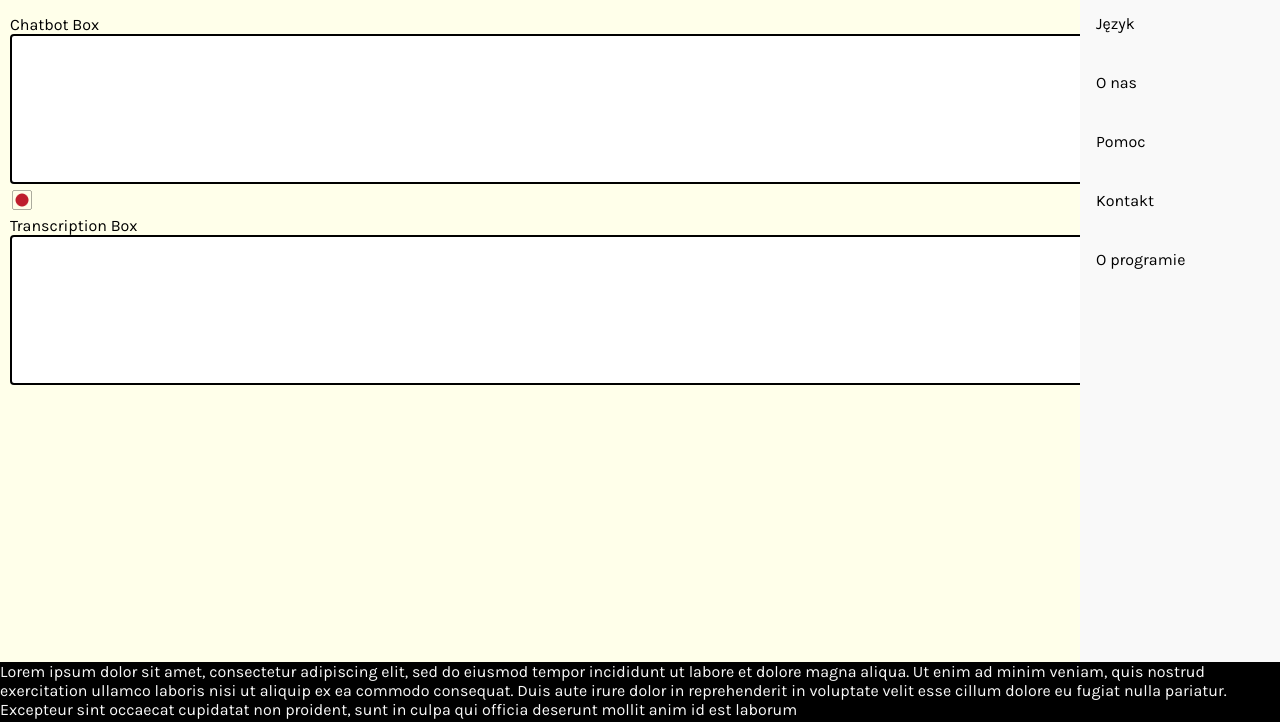
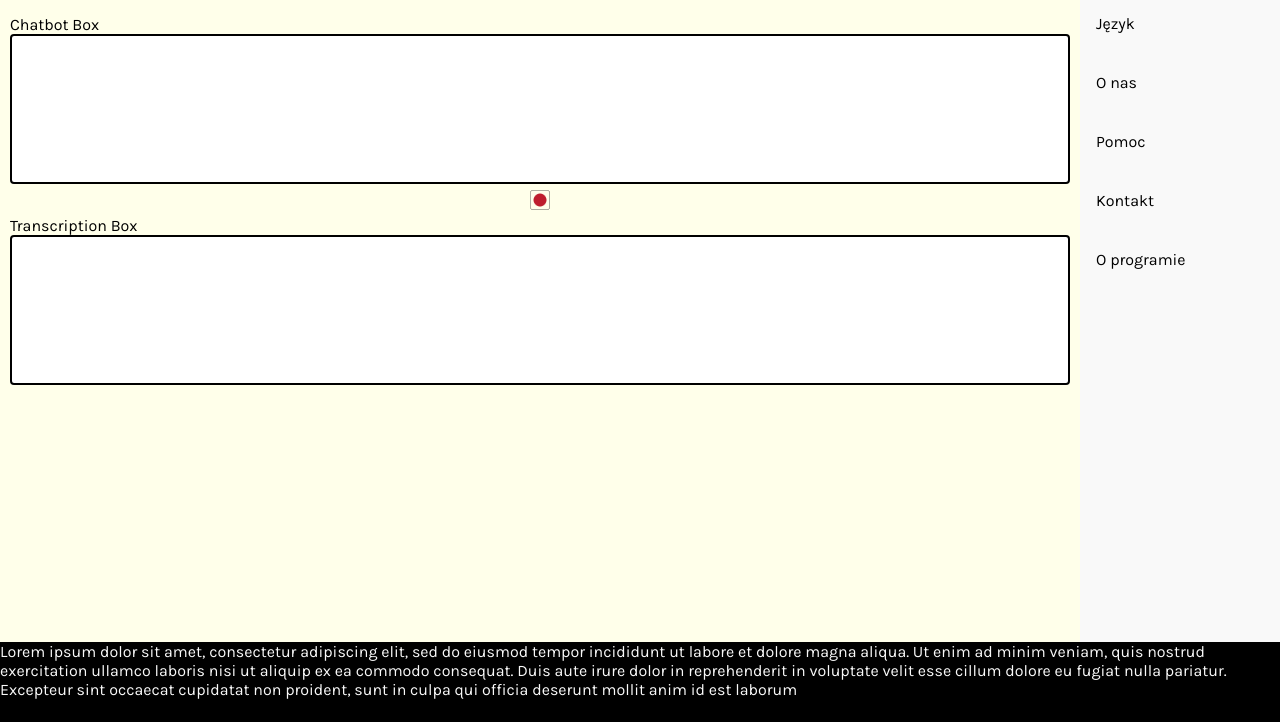
Before and after one commit to nlp-ug-2018-19/Panda3, a plain HTML site: page index.html in a window 1280 px wide. Shown: the part 78-800 px from the top of the page. Drawn offline with Linux system fonts and the light colour scheme; a web font is replaced by a local one.

Commit message:
update index.html and mystyle.css with flex to solve the scaling issue

```diff
--- a/index.html
+++ b/index.html
@@ -7,11 +7,14 @@
     <link rel="stylesheet" type="text/css" href="mystyle.css">
 
 </head>
-<body>
-    <div>
+<div class=>
     <!--Logo and name-->
     <h1><img id="logo" src="images/robot.png" alt="add logo here"> Chatbot</h1>
 </div>
+
+<body>
+    <div class='container'>
+        <div class='main_part'>
             <div id="content">
                 <!--Chatbot Box here-->
                 Chatbot Box
@@ -21,7 +24,7 @@
                     </textarea>
                 </div>
             </div>
-    <div id="content">
+            <div id="rec-button-wrapper"  >
                 <!--Recording button-->
                 <img id="rec-button" src="images/rec-button.png" alt="Record your message">
             </div>
@@ -34,6 +37,8 @@
                     </textarea>
                 </div>
         </div>
+            </div>
+            <div class='sidebar_part'>
                 <div>
                     <!--Sidebar-->
                     <ul>
@@ -44,7 +49,9 @@
                         <li>O programie</li>
                     </ul>
                 </div>
+            </div>
+            <div class='footer'>
+                Lorem ipsum dolor sit amet, consectetur adipiscing elit, sed do eiusmod tempor incididunt ut labore et dolore magna aliqua. Ut enim ad minim veniam, quis nostrud exercitation ullamco laboris nisi ut aliquip ex ea commodo consequat. Duis aute irure dolor in reprehenderit in voluptate velit esse cillum dolore eu fugiat nulla pariatur. Excepteur sint occaecat cupidatat non proident, sunt in culpa qui officia deserunt mollit anim id est laborum
+            </div>
+    </div>
 </body>
-<footer>
-    Lorem ipsum dolor sit amet, consectetur adipiscing elit, sed do eiusmod tempor incididunt ut labore et dolore magna aliqua. Ut enim ad minim veniam, quis nostrud exercitation ullamco laboris nisi ut aliquip ex ea commodo consequat. Duis aute irure dolor in reprehenderit in voluptate velit esse cillum dolore eu fugiat nulla pariatur. Excepteur sint occaecat cupidatat non proident, sunt in culpa qui officia deserunt mollit anim id est laborum
-</footer>
--- a/mystyle.css
+++ b/mystyle.css
@@ -6,6 +6,9 @@
     #rec-button {
         width: 24px;
         height: 24px;
+    }
+    #rec-button-wrapper {
+      text-align: center;
     }
     #logo {
         padding-top: 0.3em;
@@ -23,6 +26,7 @@
     }
     #content {
         margin-left: 10px;
+        margin-right: 10px;
     }
     ul {
         list-style-type: none;
@@ -49,18 +53,8 @@
         background-color: #DD008b;
         color: white;
       }
-      footer {
-        position: fixed;
-        height: 60px;
-        background-color: #000000;
-        color: #f9f9f9;
-        bottom: 0px;
-        left: 0px;
-        right: 0px;
-        margin-bottom: 0px;
-      }
       textarea {
-        width: 85%;
+        width: 100%;
         height: 150px;
         padding: 12px 20px;
         box-sizing: border-box;
@@ -69,3 +63,25 @@
         background-color: #fff;
         resize: none;
       }
+      .container{
+        display: flex;
+
+      }
+      .footer {
+        position: fixed;
+        height: 10%;
+        background-color: #000000;
+        color: #f9f9f9;
+        bottom: 0px;
+        left: 0px;
+        right: 0px;
+        margin-bottom: 0px;
+      }
+      .main_part{
+        width: auto;
+        flex-grow:2;
+      }
+      .sidebar_part{
+        align-self: right;
+        width:200px;
+      }
```
Lines whose indentation alone changed are shown as unchanged.
